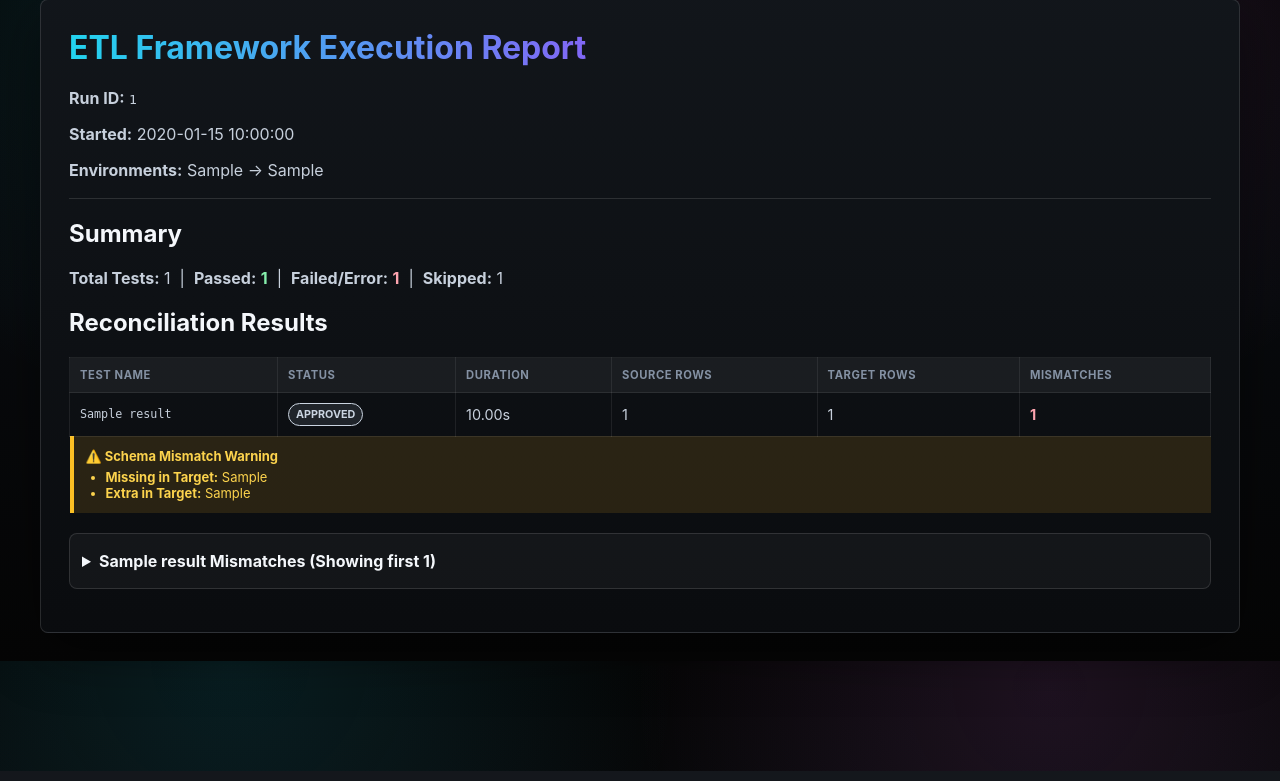
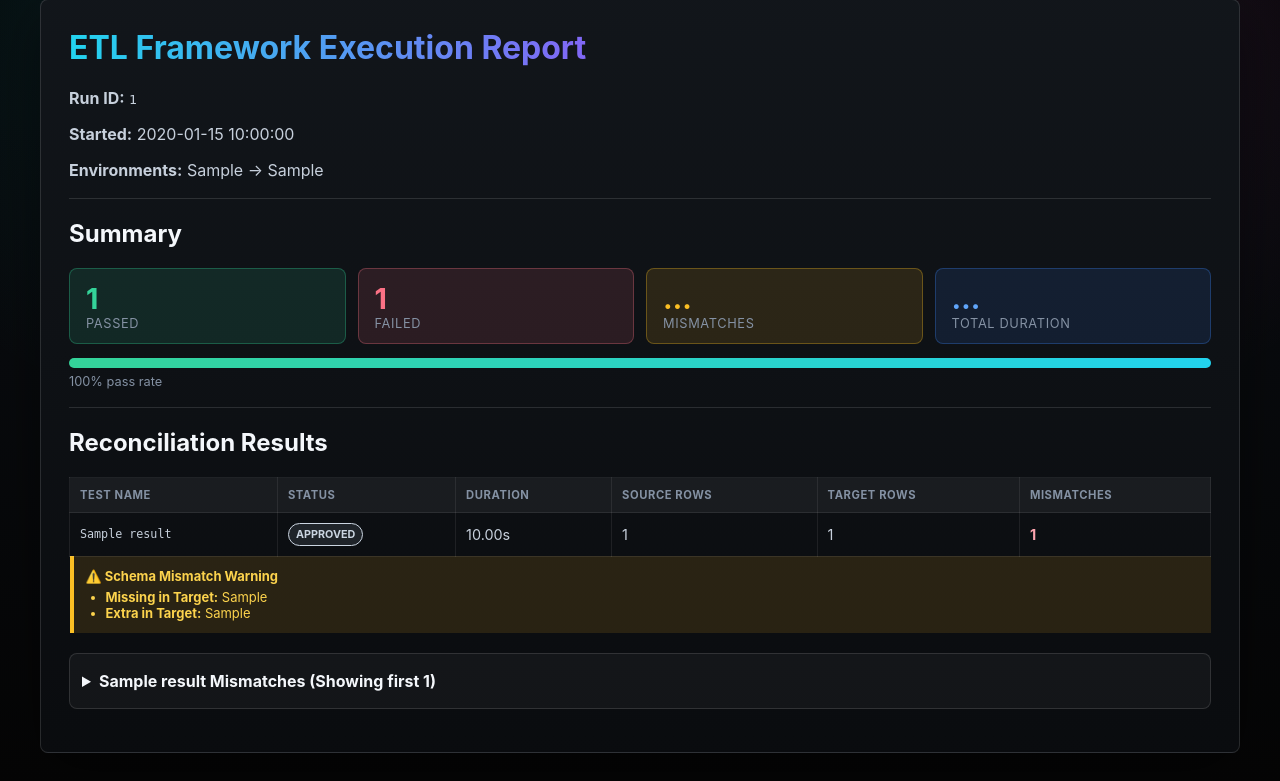
Before and after one commit to aravindksk7/atom, a Python web app: template etl_framework/reporting/templates/report.html.j2 in a window 1280 px wide. Shown: the part 29-810 px from the top of the page. Run offline with Jinja, Linux system fonts and the light colour scheme; the template is opened without the code that fills it: most values are stand-ins (such as "Sample title", 1, 10 or a date in 2020).

Commit message:
feat(report): redesign summary dashboard with stat cards and progress bar

```diff
--- a/etl_framework/reporting/templates/report.html.j2
+++ b/etl_framework/reporting/templates/report.html.j2
@@ -119,6 +119,49 @@
       .container { padding: 18px; }
       table { display: block; overflow-x: auto; }
     }
+    /* Summary stats filled by JS */
+    #stat-total-mm, #stat-duration { transition: opacity 0.3s; }
+
+    /* Analytics section */
+    .analytics-row { display:flex; gap:24px; flex-wrap:wrap; margin-bottom:20px; }
+    .analytics-panel { flex:1; min-width:260px; background:rgba(255,255,255,0.04); border:1px solid var(--line); border-radius:8px; padding:14px; }
+    .analytics-title { font-size:0.75em; text-transform:uppercase; color:var(--muted); letter-spacing:0.05em; margin-bottom:10px; }
+
+    /* Filter toolbar */
+    #filter-toolbar { position:sticky; top:0; z-index:10; background:var(--panel); border:1px solid var(--line); border-radius:8px; padding:10px 14px; margin-bottom:16px; display:flex; gap:10px; flex-wrap:wrap; align-items:center; box-shadow:0 4px 12px rgba(0,0,0,0.25); }
+    #filter-toolbar select, #filter-search { background:var(--panel-2); border:1px solid var(--line); color:var(--text); border-radius:6px; padding:5px 9px; font-size:0.85em; }
+    #filter-toolbar select:focus, #filter-search:focus { outline:none; border-color:var(--cyan); }
+    #filter-count { margin-left:auto; font-size:0.8em; color:var(--muted); }
+    .filter-clear-btn { background:rgba(255,255,255,0.07); border:1px solid var(--line); color:var(--soft); padding:4px 10px; border-radius:6px; cursor:pointer; font-size:0.82em; }
+    .filter-clear-btn:hover { background:rgba(255,255,255,0.12); }
+
+    /* Mismatch diff panels */
+    .diff-values-cell { padding:6px 8px !important; }
+    .diff-panels { display:flex; gap:8px; }
+    .diff-panel { flex:1; min-width:0; background:rgba(255,255,255,0.04); border-radius:6px; padding:8px 10px; position:relative; }
+    .diff-panel-src { border-left:3px solid var(--rose); }
+    .diff-panel-tgt { border-left:3px solid var(--emerald); }
+    .diff-panel-label { display:block; font-size:0.7em; text-transform:uppercase; letter-spacing:0.05em; color:var(--muted); margin-bottom:4px; }
+    .diff-panel-val { font-family:monospace; font-size:0.88em; word-break:break-all; color:var(--soft); }
+    .diff-del { background:rgba(251,113,133,0.30); color:#fda4af; border-radius:2px; padding:0 1px; }
+    .diff-ins { background:rgba(52,211,153,0.28); color:#86efac; border-radius:2px; padding:0 1px; }
+    .null-val { color:var(--muted); font-style:italic; }
+    .copy-btn { position:absolute; top:6px; right:6px; background:none; border:none; color:var(--muted); cursor:pointer; font-size:0.85em; opacity:0; transition:opacity 0.15s; }
+    .diff-panel:hover .copy-btn { opacity:1; }
+
+    /* Navigation pill */
+    #nav-pill { position:fixed; bottom:24px; right:24px; display:flex; align-items:center; gap:8px; background:var(--panel-2); border:1px solid var(--line); border-radius:999px; padding:8px 16px; box-shadow:0 4px 20px rgba(0,0,0,0.4); z-index:100; }
+    .nav-btn { background:rgba(255,255,255,0.08); border:1px solid var(--line); color:var(--soft); padding:4px 12px; border-radius:999px; cursor:pointer; font-size:0.82em; }
+    .nav-btn:hover { background:rgba(34,211,238,0.15); color:var(--cyan); }
+    #nav-pos { color:var(--muted); font-size:0.8em; min-width:50px; text-align:center; }
+
+    /* Row highlight on nav */
+    @keyframes nav-pulse { 0%,100%{background:transparent} 40%{background:rgba(34,211,238,0.15)} }
+    .nav-active { animation: nav-pulse 1s ease; }
+
+    /* Expand/collapse buttons */
+    .expand-all-btn { background:rgba(255,255,255,0.07); border:1px solid var(--line); color:var(--soft); padding:4px 12px; border-radius:6px; cursor:pointer; font-size:0.82em; margin-right:6px; }
+    .expand-all-btn:hover { background:rgba(255,255,255,0.12); }
   </style>
 </head>
 <body>
@@ -147,12 +190,31 @@
 
     <div id="summary">
       <h2>Summary</h2>
-      <p>
-        <strong>Total Tests:</strong> {{ suite.test_cases | length }} &nbsp;|&nbsp;
-        <strong>Passed:</strong> <span style="color: #86efac; font-weight: bold;">{{ suite.total_passed }}</span> &nbsp;|&nbsp;
-        <strong>Failed/Error:</strong> <span style="color: #fda4af; font-weight: bold;">{{ suite.total_failed }}</span> &nbsp;|&nbsp;
-        <strong>Skipped:</strong> {{ suite.total_skipped }}
-      </p>
+      <div style="display:flex;gap:12px;flex-wrap:wrap;margin-bottom:14px">
+        <div style="flex:1;min-width:120px;background:rgba(52,211,153,0.12);border:1px solid rgba(52,211,153,0.3);border-radius:8px;padding:12px 16px">
+          <div style="font-size:1.8em;font-weight:700;color:#34d399">{{ suite.total_passed }}</div>
+          <div style="font-size:0.8em;color:var(--muted);text-transform:uppercase;letter-spacing:0.05em">Passed</div>
+        </div>
+        <div style="flex:1;min-width:120px;background:rgba(251,113,133,0.12);border:1px solid rgba(251,113,133,0.3);border-radius:8px;padding:12px 16px">
+          <div style="font-size:1.8em;font-weight:700;color:#fb7185">{{ suite.total_failed }}</div>
+          <div style="font-size:0.8em;color:var(--muted);text-transform:uppercase;letter-spacing:0.05em">Failed</div>
+        </div>
+        <div style="flex:1;min-width:120px;background:rgba(251,191,36,0.12);border:1px solid rgba(251,191,36,0.3);border-radius:8px;padding:12px 16px">
+          <div id="stat-total-mm" style="font-size:1.8em;font-weight:700;color:#fbbf24">…</div>
+          <div style="font-size:0.8em;color:var(--muted);text-transform:uppercase;letter-spacing:0.05em">Mismatches</div>
+        </div>
+        <div style="flex:1;min-width:120px;background:rgba(59,130,246,0.12);border:1px solid rgba(59,130,246,0.3);border-radius:8px;padding:12px 16px">
+          <div id="stat-duration" style="font-size:1.8em;font-weight:700;color:#60a5fa">…</div>
+          <div style="font-size:0.8em;color:var(--muted);text-transform:uppercase;letter-spacing:0.05em">Total Duration</div>
+        </div>
+      </div>
+      {% if suite.test_cases | length > 0 %}
+      <div style="background:rgba(255,255,255,0.06);border-radius:6px;overflow:hidden;height:10px;margin-bottom:6px">
+        <div style="height:100%;background:linear-gradient(90deg,#34d399,#22d3ee);width:{{ (suite.total_passed / (suite.test_cases | length) * 100) | round | int }}%;transition:width 0.5s ease"></div>
+      </div>
+      <div style="font-size:0.8em;color:var(--muted)">{{ (suite.total_passed / (suite.test_cases | length) * 100) | round | int }}% pass rate</div>
+      {% endif %}
+      <hr>
     </div>
 
     <div id="recon">
```
